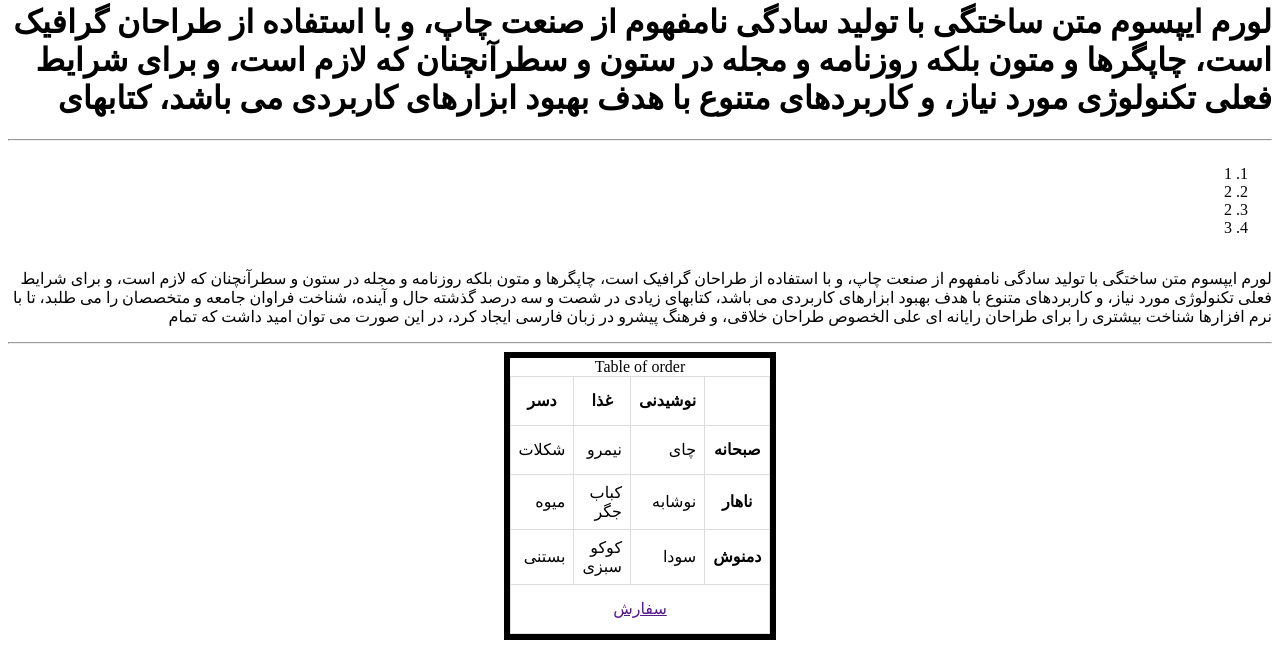
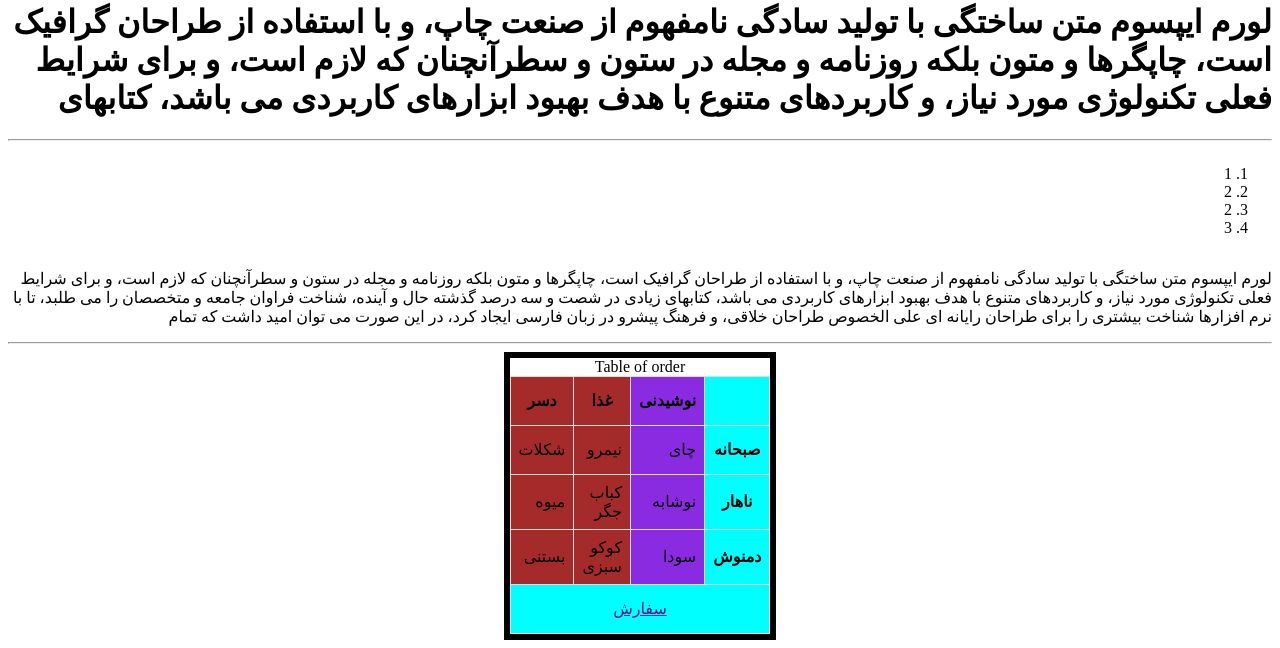
Before and after one commit to farazpc3/mft, a plain HTML site: page index.html in a window 1280 px wide. Shown: the part 270-918 px from the top of the page. Drawn offline with Linux system fonts and the light colour scheme.

Commit message:
added bgcolor to cells

```diff
--- a/index.html
+++ b/index.html
@@ -50,9 +50,9 @@
           Table of order
         </caption>
         <colgroup>
-          <col />
-          <col />
-          <col />
+          <col style="background-color: aqua" />
+          <col style="background-color: blueviolet" />
+          <col span="2" style="background-color: brown" />
         </colgroup>
         <thead>
           <tr>
```
